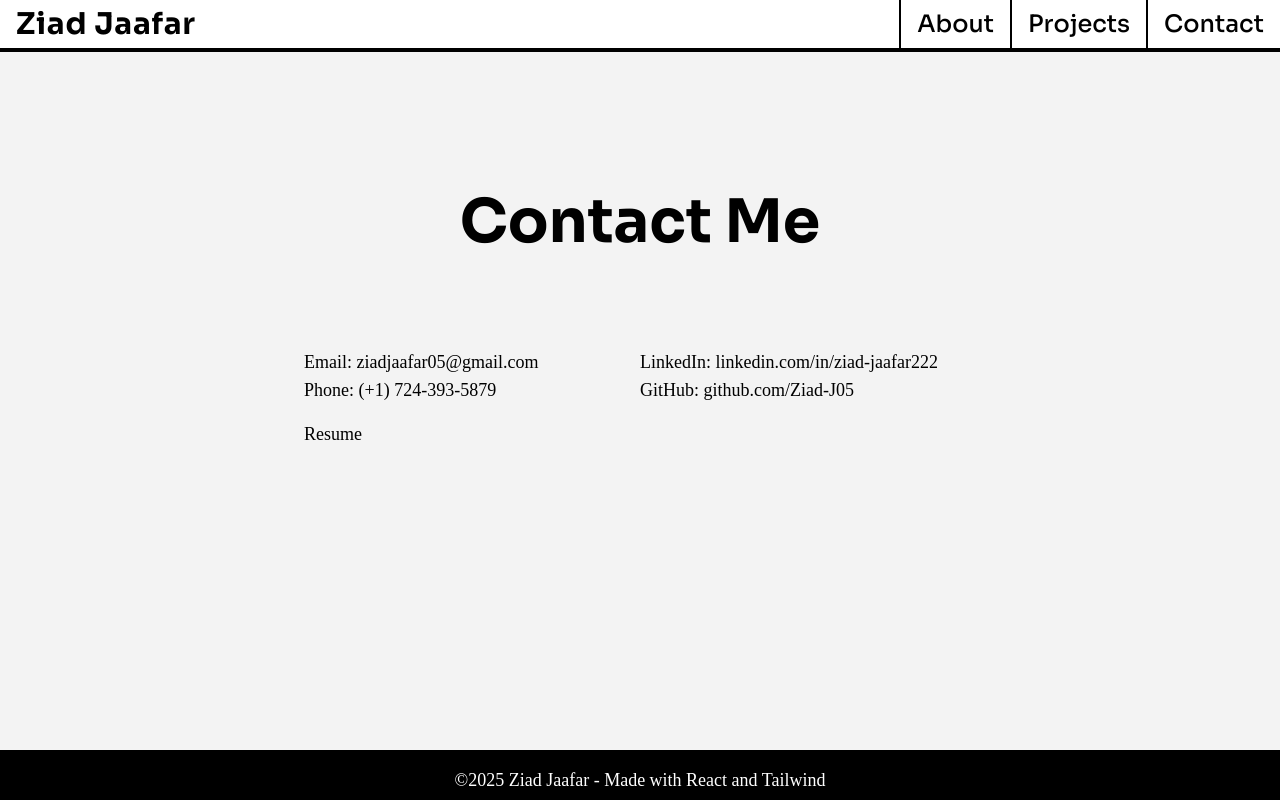
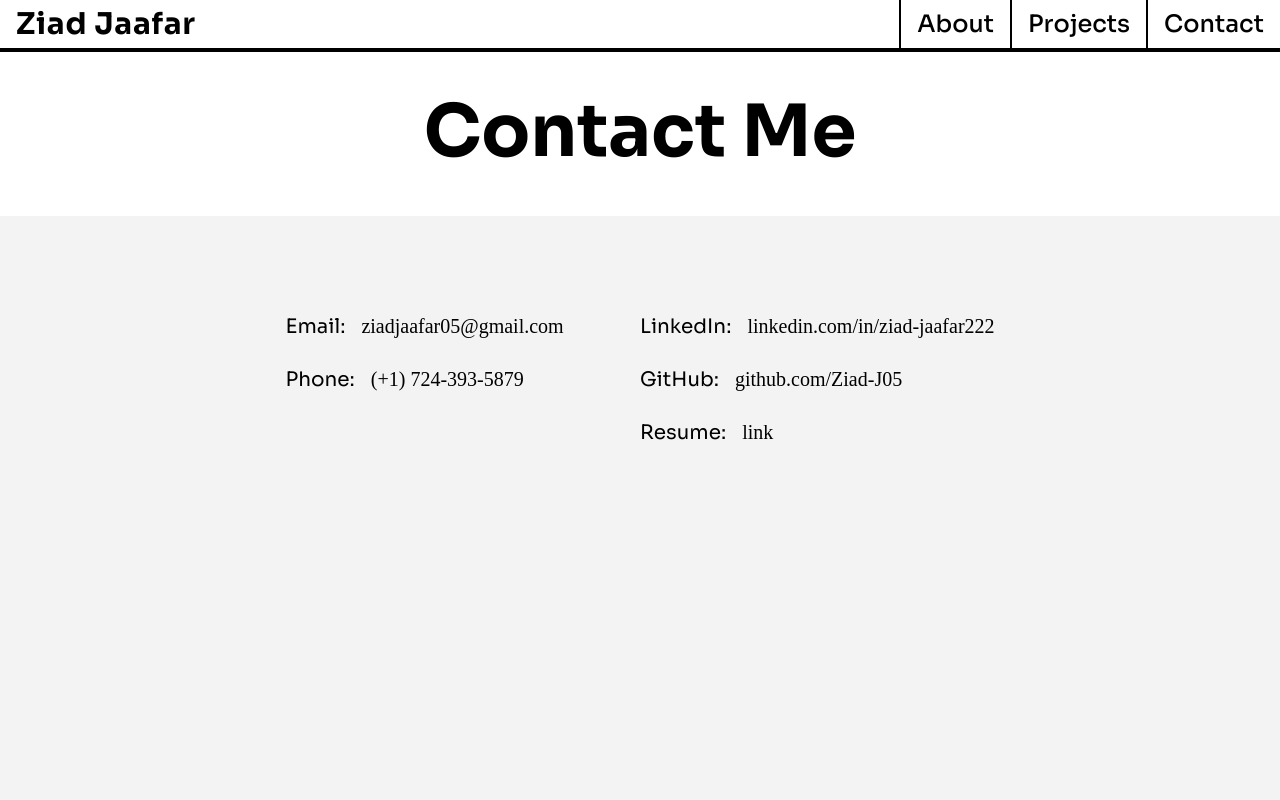
Before and after one commit to Ziad-J05/Portfolio-Site, a React (Vite) app: page /contact in a window 1280 px wide. Shown: the top 800 px of the page. Built offline with nearby package versions, Linux system fonts and the light colour scheme; a web font is replaced by a local one.

Commit message:
gave projects + contact pages consistent styles

```diff
--- a/src/pages/ContactPage.tsx
+++ b/src/pages/ContactPage.tsx
@@ -1,8 +1,9 @@
 import '../index.css'
 import NavigationBar from '../components/NavigationBar'
 import MainContentArea from '../components/MainContentArea'
+import { LinkButton } from '../components/LinkButton'
 import ContentContainer from '../components/ContentContainer'
-import { SectionHeading } from '../components/Headings'
+import { SectionHeading, PageHeading } from '../components/Headings'
 import Footer from '../components/Footer'
 
 export default function ContactPage() {
@@ -10,30 +11,38 @@ export default function ContactPage() {
   return (
     <>
       <NavigationBar />
-      <MainContentArea width='4xl' content={[
-        <ContentContainer
-          content={[
-            <SectionHeading text="Contact Me" />,
-            <div className='grid grid-cols-2 grid-rows-1 mb-4 text-lg'>
+      <PageHeading text="Contact Me" />
+        <MainContentArea width='4xl' content={[
 
-              <ul className='flex flex-col'>
-                <li>Email: <a href="mailto:ziadjaafar05@gmail.com">ziadjaafar05@gmail.com</a></li>
-                <li>Phone: <a href="tel:+17243935879">&#40;+1&#41; 724-393-5879</a></li>
+            <div className='grid grid-cols-2 grid-rows-1 w-fit mb-4 mx-auto text-xl'>
+
+              <ul className='flex flex-col gap-6'>
+                <li>
+                  <ThingBeforeLink text="Email"/>
+                  <a href="mailto:ziadjaafar05@gmail.com">ziadjaafar05@gmail.com</a>
+                </li>
+                <li><ThingBeforeLink text="Phone"/><a href="tel:+17243935879">&#40;+1&#41; 724-393-5879</a></li>
               </ul>
 
-              <ul className='flex flex-col'>
-                <li>LinkedIn: <a href="https://www.linkedin.com/in/ziad-jaafar222/">linkedin.com/in/ziad-jaafar222</a></li>
-                <li>GitHub: <a href="https://github.com/Ziad-J05">github.com/Ziad-J05</a></li>
+              <ul className='flex flex-col gap-6'>
+                <li><ThingBeforeLink text="LinkedIn"/><a href="https://www.linkedin.com/in/ziad-jaafar222/">linkedin.com/in/ziad-jaafar222</a></li>
+                <li><ThingBeforeLink text="GitHub"/><a href="https://github.com/Ziad-J05">github.com/Ziad-J05</a></li>
+                <li><ThingBeforeLink text="Resume"/><a href="">link</a></li>
               </ul>
 
-            </div>,
+            </div>
 
-            <p className='text-lg'><a>Resume</a></p>
           ]}
-          fixedWidth={true}
         />
-      ]} />
       <Footer />
     </>
   )
 }
+
+function ThingBeforeLink({text}: {text: string}){
+  return(
+    <span className='mr-4 font-(family-name:--display-font) text-xl'>
+      {text}:
+    </span>
+  )
+}
--- a/src/pages/ProjectsPage.tsx
+++ b/src/pages/ProjectsPage.tsx
@@ -2,7 +2,7 @@ import '../index.css'
 import NavigationBar from '../components/NavigationBar'
 import MainContentArea from '../components/MainContentArea'
 import ContentContainer from '../components/ContentContainer'
-import { SectionHeading } from '../components/Headings'
+import { SectionHeading, PageHeading } from '../components/Headings'
 import ProjectArea from '../components/ProjectArea'
 import { ProjectData } from '../components/ProjectData'
 import Footer from '../components/Footer'
@@ -14,15 +14,12 @@ export default function ProjectsPage() {
   return (
     <>
         <NavigationBar />
-        <main className='bg-[var(--secondary)] py-36 mx-auto w-6xl min-h-[calc(100vh-var(--text-lg)-8*var(--spacing))] border-l-2 border-r-2'>
-          <div className='w-5xl mx-auto mb-12'>
-            <SectionHeading text="All Projects" />
-          </div>
-            <div className="grid grid-auto-rows grid-cols-2 gap-2 px-8 w-6xl">
+        <PageHeading text="My Projects" />
+        <MainContentArea width='4xl' content={[
+          <div className="grid grid-auto-rows grid-cols-2 gap-2 px-8 w-6xl mx-auto">
               <ProjectArea projectDataList={MyProjects} />
             </div>
-
-        </main>
+        ]} />
 
         <Footer />
     </>
```
